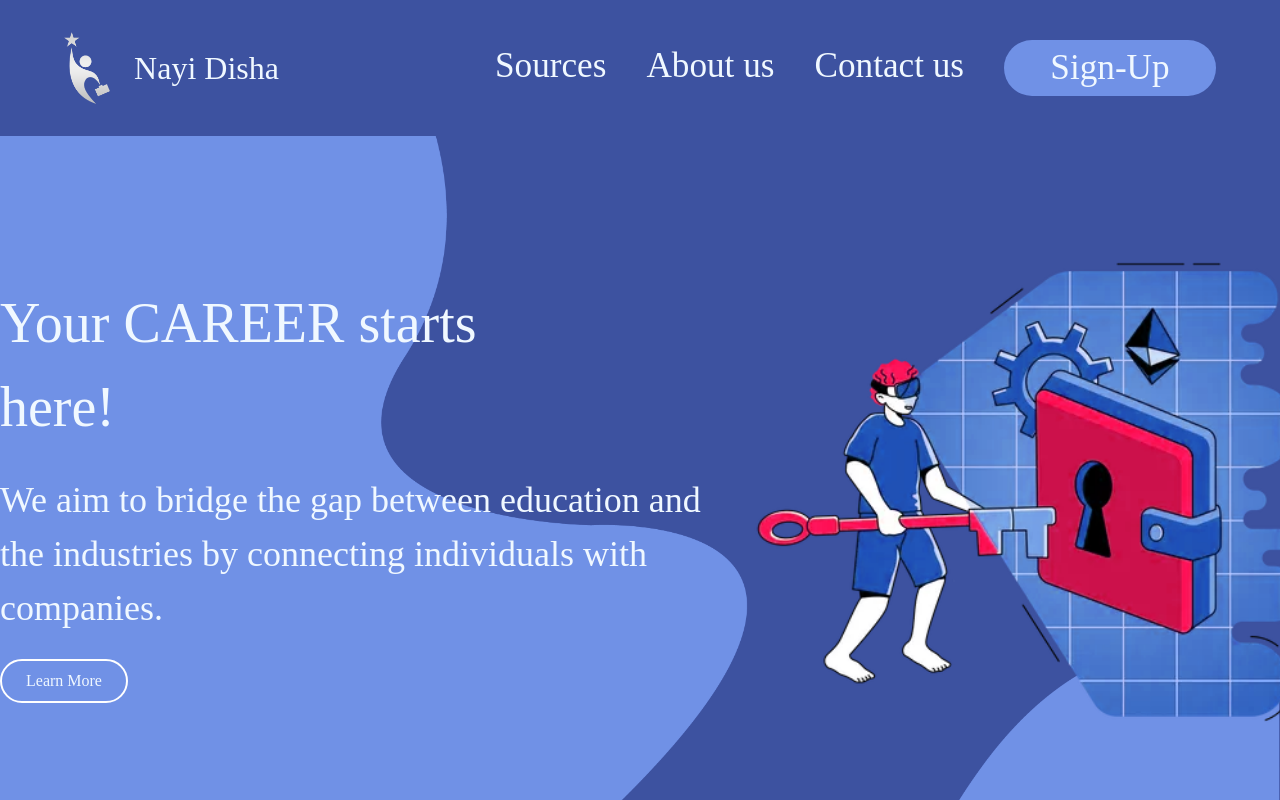
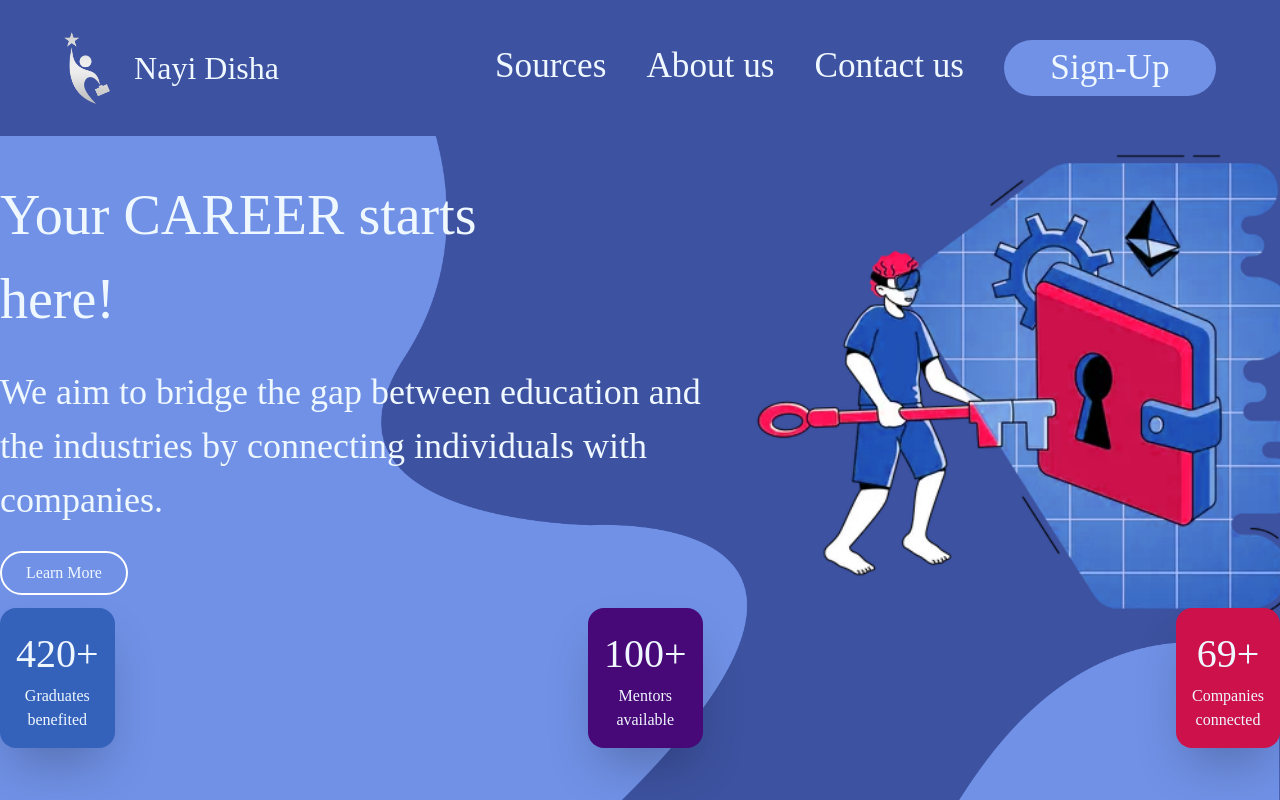
Before and after one commit to Bada-Don/SIH-24, a React (Vite) app: page / in a window 1280 px wide. Shown: the top 800 px of the page. Built offline with nearby package versions, Linux system fonts and the light colour scheme.

Commit message:
User Counts added

```diff
--- a/package.json
+++ b/package.json
@@ -12,6 +12,7 @@
   "dependencies": {
     "framer-motion": "^11.3.30",
     "react": "^18.3.1",
+    "react-countup": "^6.5.3",
     "react-dom": "^18.3.1"
   },
   "devDependencies": {
--- a/src/App.jsx
+++ b/src/App.jsx
@@ -7,6 +7,9 @@ import './App.css';
 
 function App() {
   const [isPopupOpen, setIsPopupOpen] = useState(false);
+  const [usersCount, setUsersCount] = useState(420); // Dummy number for users registered
+  const [mentorsCount, setMentorsCount] = useState(100); // Dummy number for mentors available
+  const [companiesCount, setCompaniesCount] = useState(69); // Dummy number for companies connected
 
   const handleButtonClick = () => {
     setIsPopupOpen(true);
@@ -24,7 +27,7 @@ function App() {
       </div>
       <div>
         <br />
-      <Hero />
+      <Hero usersCount={usersCount} mentorsCount={mentorsCount} companiesCount={companiesCount} />
         <br />
       <SignUp isOpen={isPopupOpen} onClose={closePopup}/>
         <br />
--- a/src/hero.jsx
+++ b/src/hero.jsx
@@ -1,24 +1,45 @@
 import Hero_logo from '/hero.svg'
 import { motion } from "framer-motion";
+import CountUp from 'react-countup'; // Import CountUp
 
-function Hero() {
+function Hero({ usersCount, mentorsCount, companiesCount }) {
     const sectionVariants = {
         hidden: { opacity: 0, y: 100 },
         visible: { opacity: 1, y: 0 }
     };
 
     return (
-
-        <section className='hero w-[100%] flex flex-row items-center justify-evenly'>
-
+        <section className=' w-[100%] flex flex-col items-center justify-evenly'>
+            <div className='hero w-[100%] flex flex-row items-center justify-evenly'>
                 <div className=''>
                     <h1 className='text-[3.5rem] w-[35.125rem] text-wrap'>Your CAREER starts here!</h1>
                     <br />
                     <p className='text-[2.25rem] font-Stylus w-[46.25rem]'>We aim to bridge the gap between education and the industries by connecting individuals with companies.</p>
                     <br />
-                <button className='rounded-full bg-transparent border-2 px-6 py-2 border-white	'>Learn More</button>
+                    <button className='rounded-full bg-transparent border-2 px-6 py-2 border-white'>Learn More</button>
                 </div>
                 <img src={Hero_logo} alt="Hero" />
+            </div>
+            <div className='flex flex-row w-full justify-between'>
+                <div className='bg-[#3462bb] flex flex-col items-center p-4 rounded-2xl shadow-2xl'>
+                    <h1 className='text-[2.5rem]'>
+                        <CountUp start={0} end={usersCount} duration={5} />+
+                    </h1>
+                    <p className='text-[1rem] font-Swis text-center'>Graduates <br /> benefited</p>
+                </div>
+                <div className='bg-[#480978] flex flex-col items-center p-4 rounded-2xl shadow-2xl'>
+                    <h1 className='text-[2.5rem]'>
+                        <CountUp start={0} end={mentorsCount} duration={5} />+
+                    </h1>
+                    <p className='text-[1rem] font-Swis text-center'>Mentors <br /> available</p>
+                </div>
+                <div className='bg-[#CC114B] flex flex-col items-center p-4 rounded-2xl shadow-2xl'>
+                    <h1 className='text-[2.5rem]'>
+                        <CountUp start={0} end={companiesCount} duration={5} />+
+                    </h1>
+                    <p className='text-[1rem] font-Swis text-center'>Companies <br /> connected</p>
+                </div>
+            </div>
         </section>
     );
 }
--- a/src/index.css
+++ b/src/index.css
@@ -19,5 +19,5 @@ p{
 
 }
 .hero{
-  height: calc(100vh - 8.5rem);
+  height: calc(100vh - 22rem);
 }
--- a/tailwind.config.js
+++ b/tailwind.config.js
@@ -7,6 +7,7 @@ export default {
   theme: {
     fontFamily:{
       'Stylus': ['Stylus BT'],
+      'Swis': ['Swis721 BlkEx BT'],
       'Arial': ['Arial']
     },
     extend: {
```
Also changed, not shown: 1 other file (tests, documents, lock files or other folders). Lines whose indentation alone changed are shown as unchanged.
